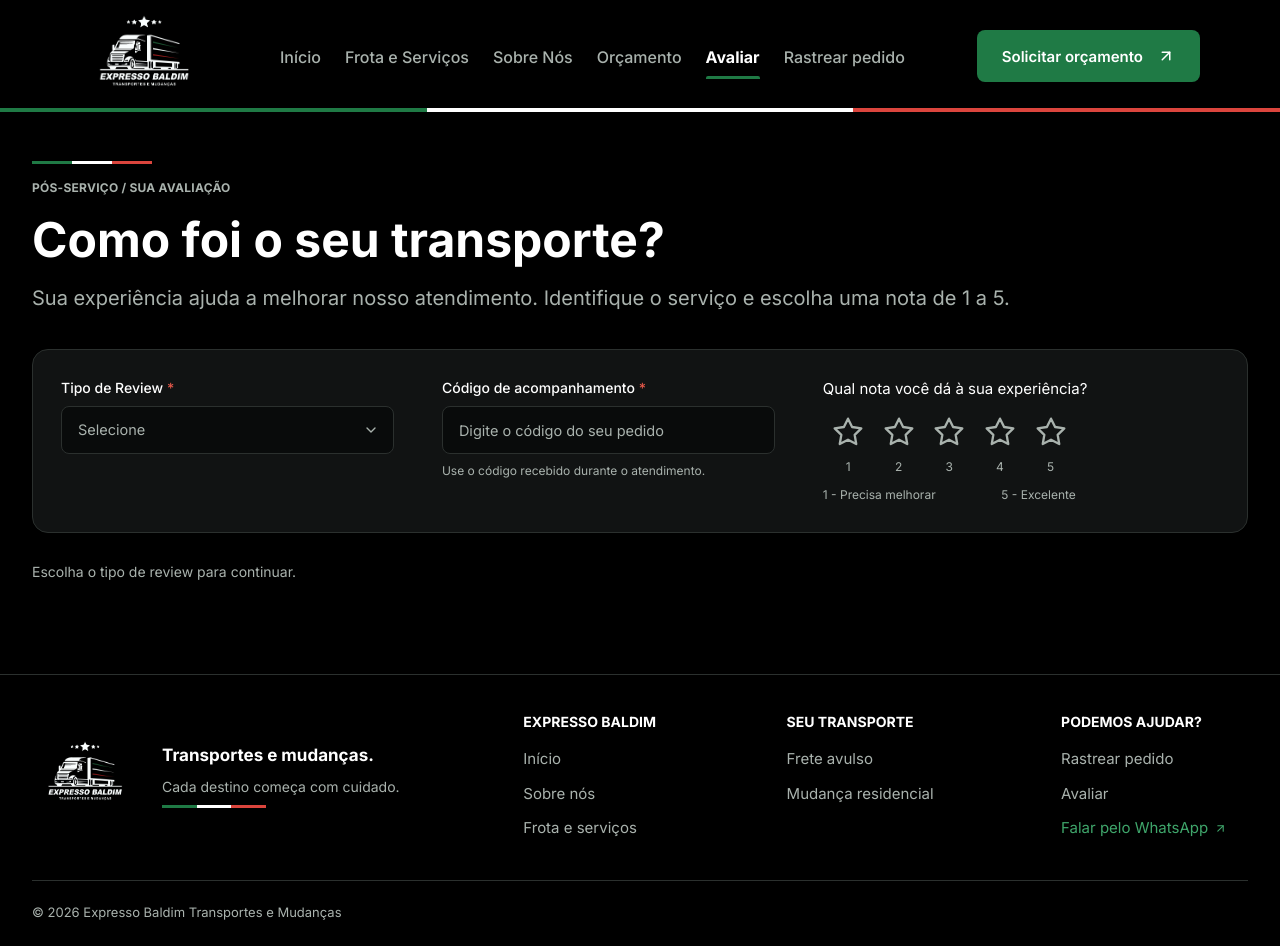
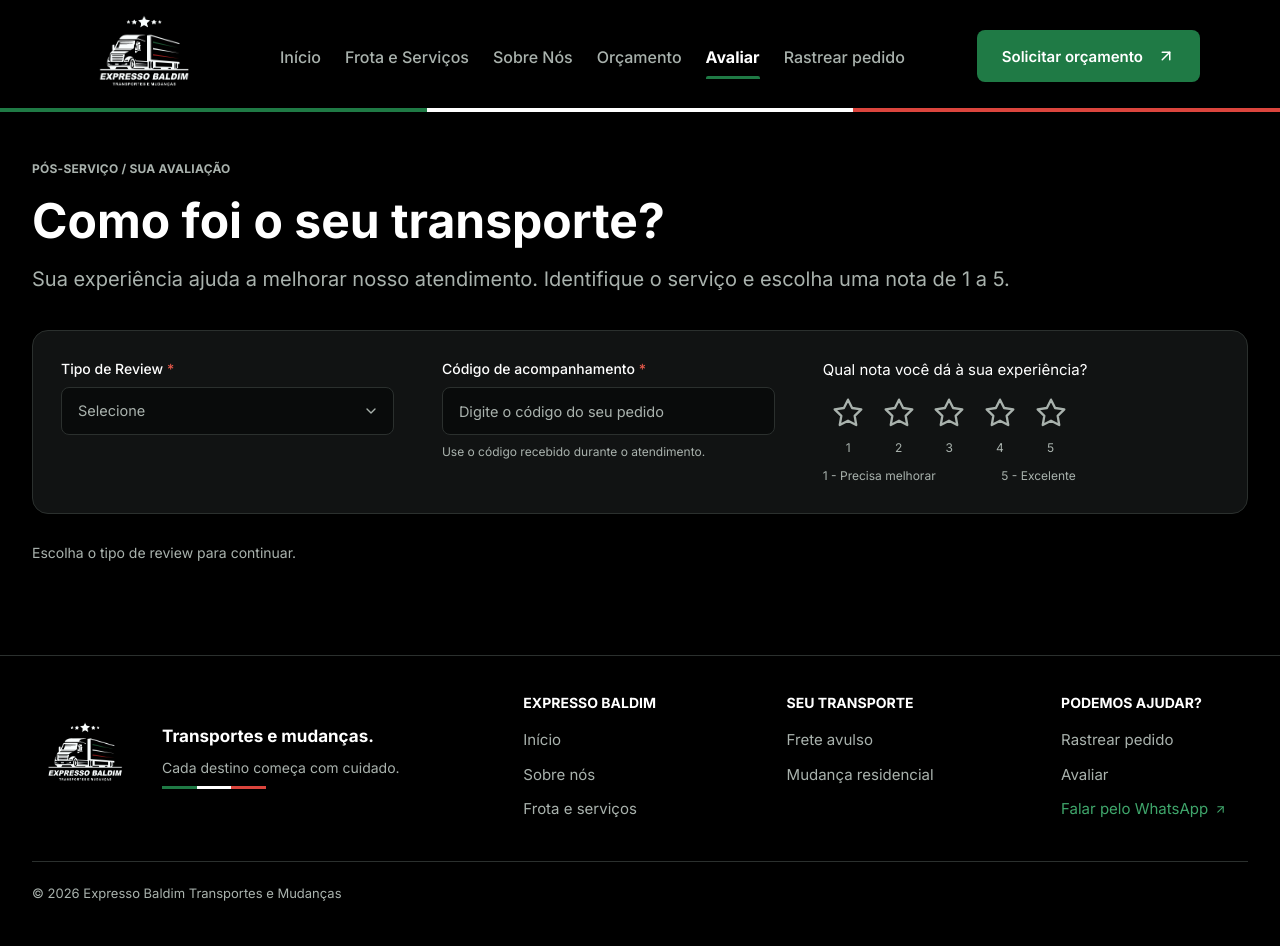
Before and after one commit to Nyckbaldim/expresso-baldim, an Angular app: page /avaliar in a window 1280 px wide. Built offline with nearby package versions, Linux system fonts and the light colour scheme.

Commit message:
style(avaliar): remove faixa tricolor do cabeçalho

```diff
--- a/src/app/pages/avaliar/avaliar.css
+++ b/src/app/pages/avaliar/avaliar.css
@@ -17,7 +17,6 @@ h1 {
 }
 p { color: var(--cinza); }
 
-.tricolor { margin-bottom: 16px; }
 .obrigatorio { color: var(--vermelho-claro); }
 
 .avaliar__cabecalho h1 { margin-top: 16px; }
--- a/src/app/pages/avaliar/avaliar.html
+++ b/src/app/pages/avaliar/avaliar.html
@@ -2,7 +2,6 @@
   <div class="container">
 
     <header class="avaliar__cabecalho">
-      <span class="tricolor" aria-hidden="true"></span>
       <span class="etiqueta">Pós-serviço / Sua avaliação</span>
       <h1>Como foi o seu transporte?</h1>
       <p class="avaliar__lead">Sua experiência ajuda a melhorar nosso atendimento. Identifique o serviço e escolha uma nota de 1 a 5.</p>
```
